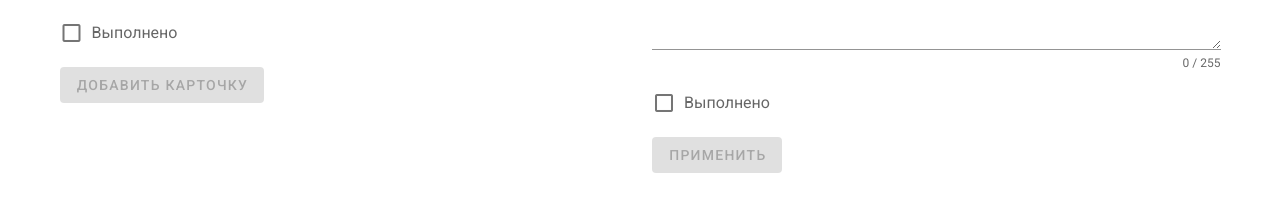
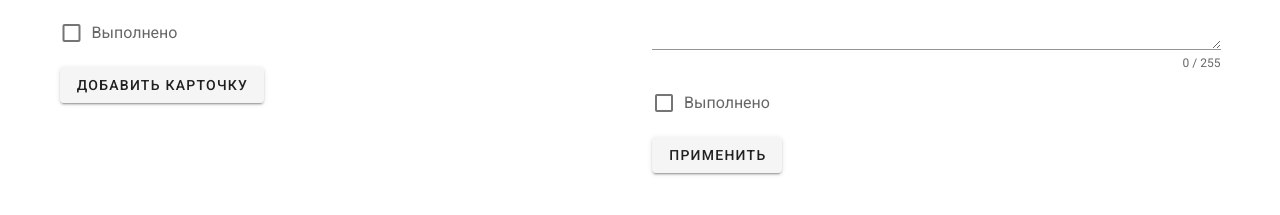
Before and after one commit to pashkovnk/Frontend-ToDo-List, a Vue app: page / in a window 1280 px wide. Shown: the part 559-774 px from the top of the page. Built offline with nearby package versions, Linux system fonts and the light colour scheme; no server answers.

Commit message:
ФИНАЛ!!!!

```diff
--- a/src/components/List.vue
+++ b/src/components/List.vue
@@ -54,7 +54,7 @@
           ></v-textarea>
           <v-checkbox type="checkbox" v-model="isDone" label="Выполнено"></v-checkbox>
         </v-form>
-        <v-btn v-bind:disabled="!title || !description" @click="createCard()">Добавить карточку
+        <v-btn @click="createCard()">Добавить карточку
         </v-btn>
       </v-col>
 
@@ -80,17 +80,10 @@
           ></v-textarea>
           <v-checkbox v-model="edit_isDone" label="Выполнено"></v-checkbox>
         </v-form>
-        <v-btn v-bind:disabled="!edit_title || !edit_description || !edit_id" @click="editCard(edit_title, edit_description, edit_isDone, edit_id)">Применить
+        <v-btn @click="editCard(edit_title, edit_description, edit_isDone, edit_id)">Применить
         </v-btn>
       </v-col>
     </v-row>
-
-
-    <v-row class="edit_card">
-      <v-col></v-col>
-    </v-row>
-
-
 
   </v-container>
 </template>
@@ -145,7 +138,7 @@ export default {
       }
     },
     async editCard(edit_title, edit_description, edit_isDone, edit_id) {
-      if (!this.edit_title || !this.edit_description) {
+      if (!this.edit_title || !this.edit_description || !this.edit_id) {
         this.edit_valid = false;
         return;
       }
@@ -168,6 +161,9 @@ export default {
         console.log(error);
       }
     },
+
+
+
 async createCard() {
   if (!this.title || !this.description) {
     this.valid = false;
```
Lines whose indentation alone changed are shown as unchanged.
